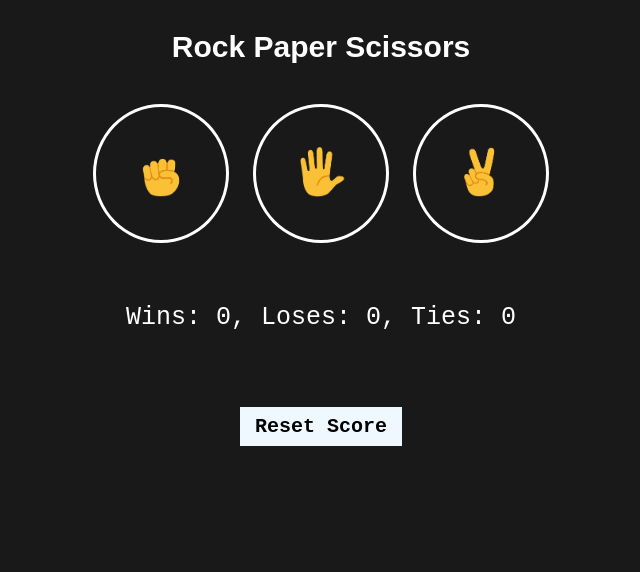
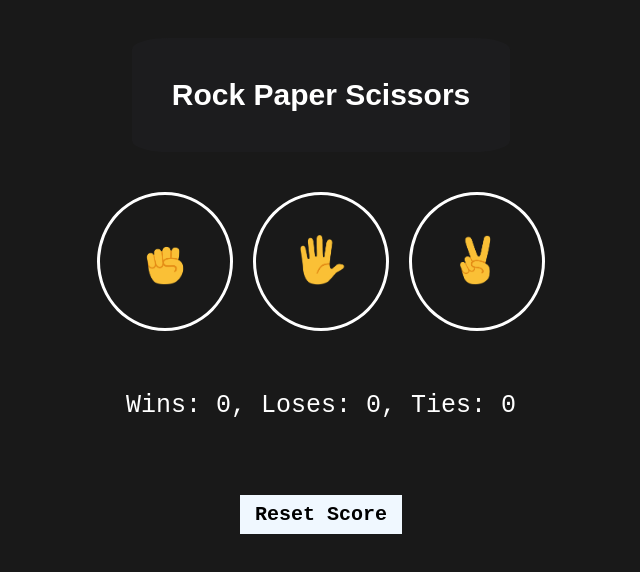
Before and after one commit to shafinnahian/Rock-Paper-Scissors-Emojis, a plain HTML site: page index.html in a window 1280 px wide. Shown: the whole page, without its empty margins (319-959 px from the left). Drawn offline with Linux system fonts and the light colour scheme.

Commit message:
flexbox added

```diff
--- a/index.html
+++ b/index.html
@@ -7,7 +7,11 @@
     <link rel="stylesheet" href="styles/rockPaperScissorsDOM.css">
 </head>
 <body>
+    <div class="title-pad">
         <p class="title">Rock Paper Scissors</p>
+    </div>
+
+    <div class="button-pad">
         <button onclick="
             playGame('Rock');
         " class="move-button"><img src="images/rock-emoji.png" class="move-icon"></button>
@@ -19,6 +23,7 @@
         <button onclick="
             playGame('Scissors');
         " class="move-button"><img src="images/scissors-emoji.png" class="move-icon"></button>
+    </div>
 
     <p class="js-moves moveResult"></p>
     <p class="js-scores result"></p>
--- a/styles/rockPaperScissorsDOM.css
+++ b/styles/rockPaperScissorsDOM.css
@@ -4,9 +4,23 @@ body{
     font-family: Arial, Helvetica, sans-serif;
     text-align: center;
 }
+.title-pad{
+    display: flex;
+    justify-content: center;
+    align-items: center;
+}
 .title{
+    padding: 40px;
+    background-color:rgb(32, 33, 36, .5);
+    border-radius: 10%;
+    /* align-content: center; */
     font-size: 30px;
     font-weight: bold;
+}
+.button-pad{
+    display: flex;
+    justify-content: center;
+    align-items: center;
 }
 .move-icon{
     height: 50px;
```
Lines whose indentation alone changed are shown as unchanged.
